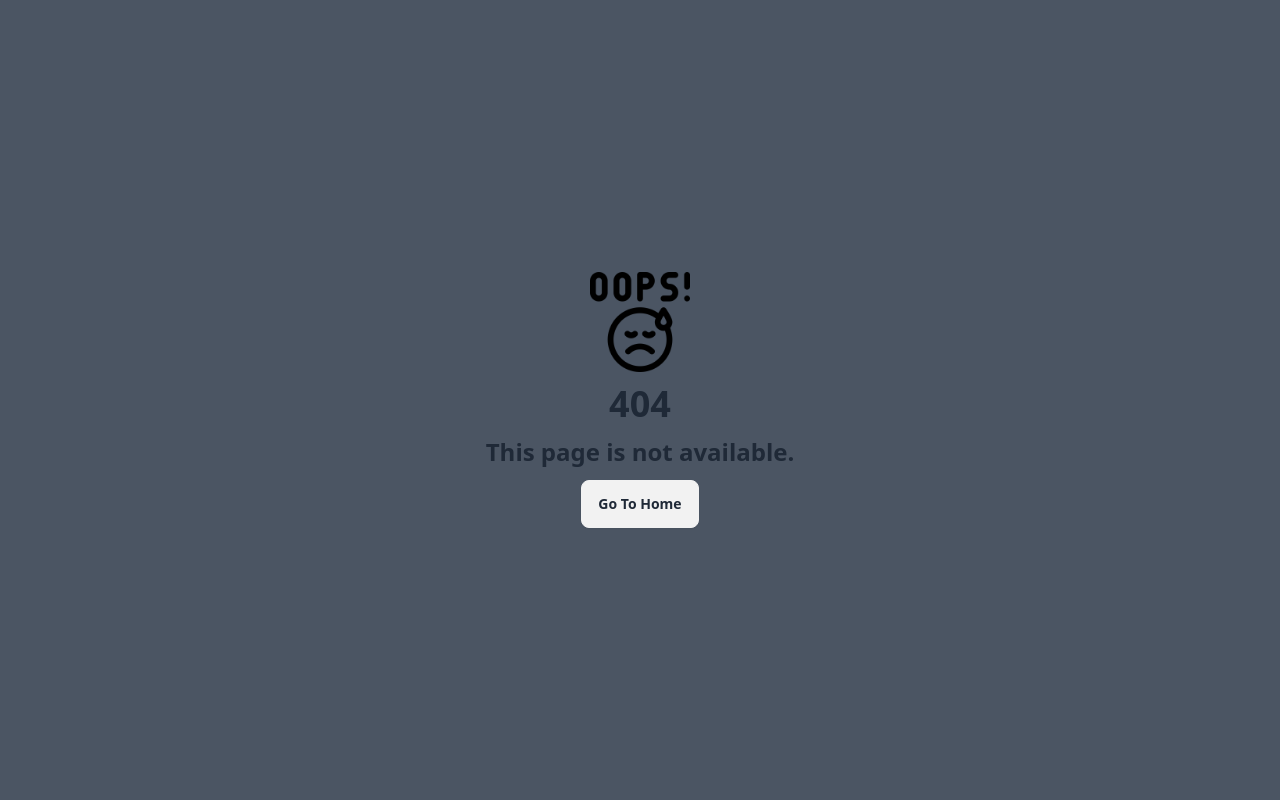
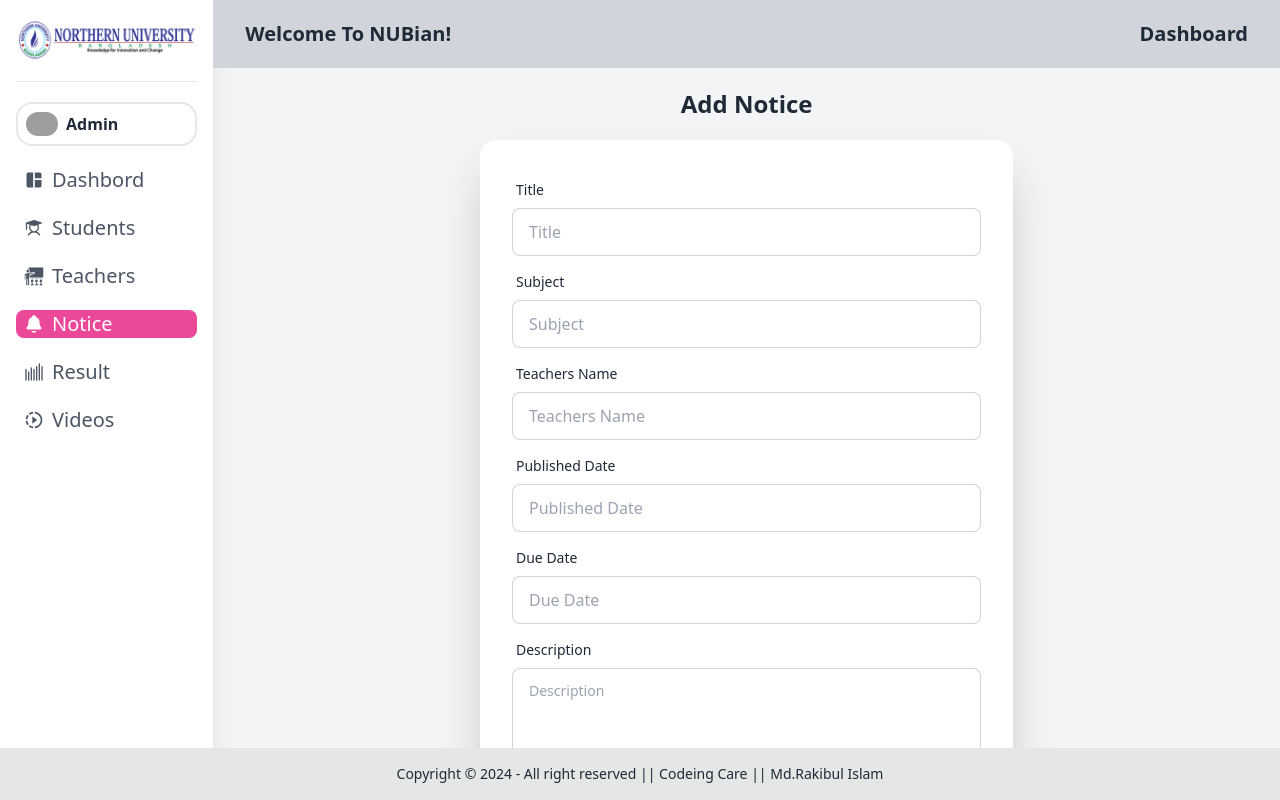
Before and after one commit to rameem2003/nub_admin_panel, a React (Vite) app: page /notice/addNotice in a window 1280 px wide. Before the commit this address had no page. Built offline with nearby package versions, Linux system fonts and the light colour scheme; no server answers; grey boxes are pictures that could not be loaded.

Commit message:
Form added

```diff
--- a/src/components/AddNotice/AddNotice.jsx
+++ b/src/components/AddNotice/AddNotice.jsx
@@ -3,7 +3,7 @@ export default function AddNotice() {
   return (
     <div>
     <div className="text-2xl font-bold text-center my-5">
-      <h1>Add Teacher</h1>
+      <h1>Add Notice</h1>
      </div>
      <div className="card bg-base-100  w-11/12 md:w-6/12 mx-auto shrink-0 shadow-2xl mb-5   ">
 
--- a/src/components/Notice/Notice.jsx
+++ b/src/components/Notice/Notice.jsx
@@ -31,7 +31,7 @@ export default function Notice() {
             </button>
           </label>
           <div>
-            <NavLink to={'/notice/noticeDetails'} className="flex flex-col items-center gap-1 border-2 border-pink-500 py-1 px-4 rounded-xl hover:bg-pink-500">
+            <NavLink to={'/notice/addNotice'} className="flex flex-col items-center gap-1 border-2 border-pink-500 py-1 px-4 rounded-xl hover:bg-pink-500">
               <MdOutlineNotificationAdd className="text-xl" />
               <button className="text-xs font-bold">Add Notice</button>
             </NavLink>
```
Also changed, not shown: src/main.jsx (+17 -0 lines).
